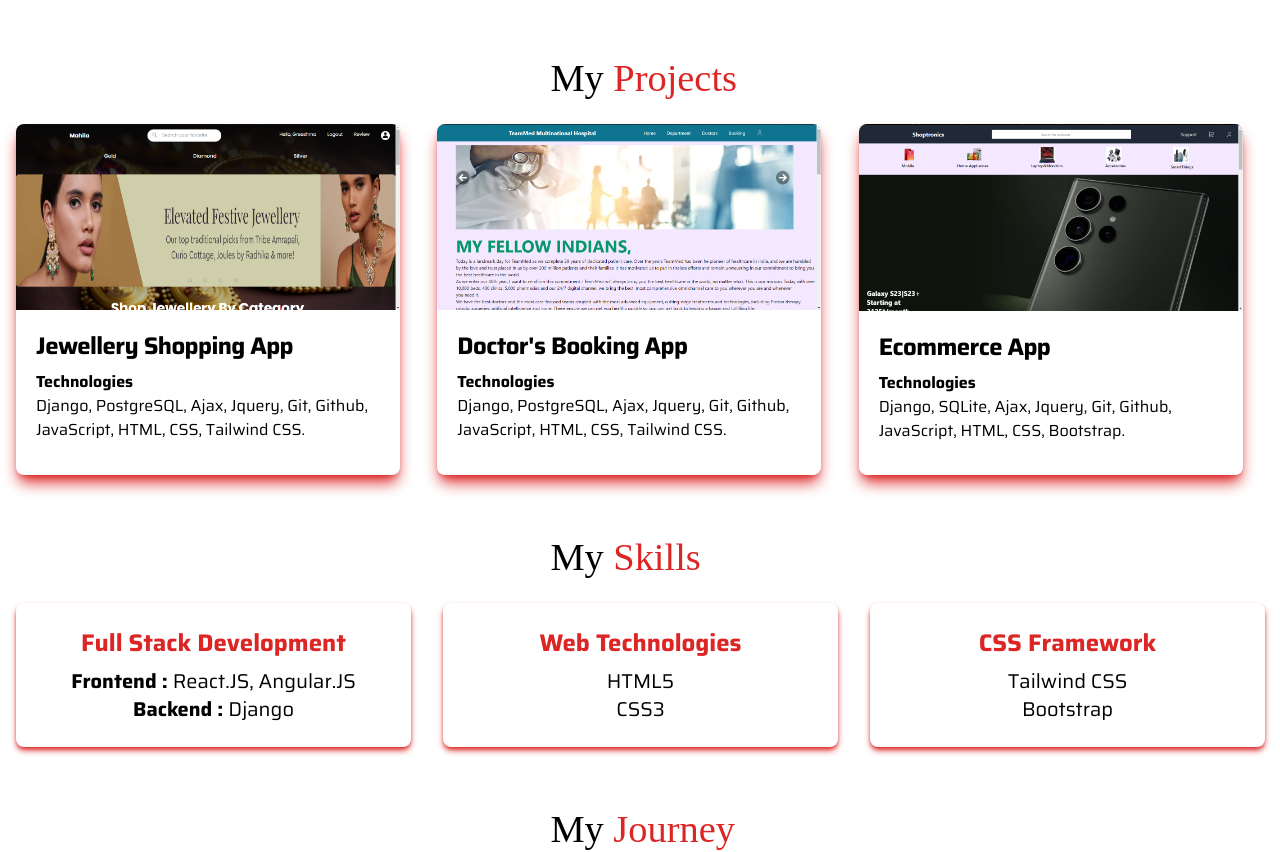
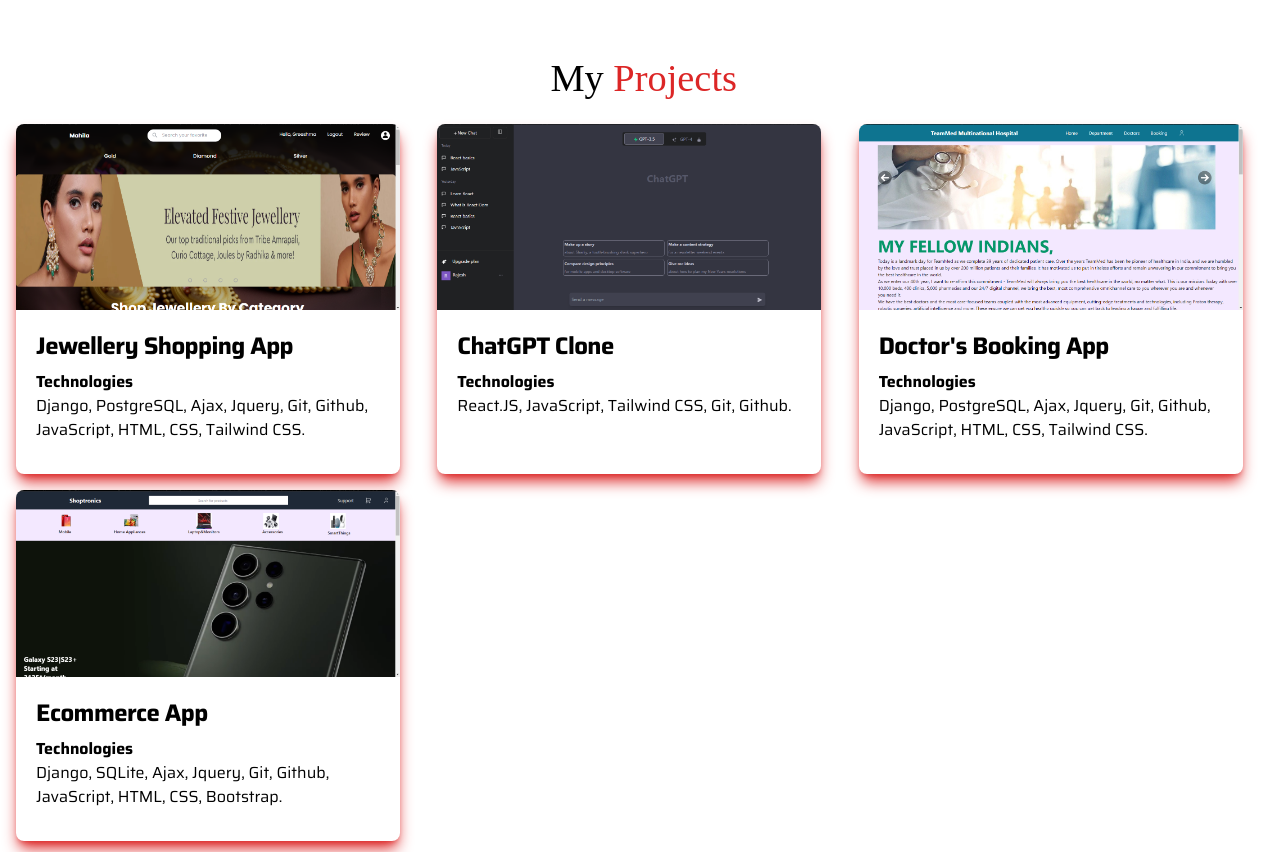
Before and after one commit to rb4807/react-portfolio, a React (Create React App) app: page / in a window 1280 px wide. Shown: the part 1021-1873 px from the top of the page. Built offline with nearby package versions, Linux system fonts and the light colour scheme; a web font is replaced by a local one.

Commit message:
add chatgpt

```diff
--- a/src/App.jsx
+++ b/src/App.jsx
@@ -11,6 +11,7 @@ import about from './assets/about.webp'
 import ecommerce from './assets/ecommerce.webp'
 import mfj from './assets/mfj.webp'
 import teammed from './assets/teammed.webp'
+import chatgpt from './assets/chatgpt.png'
 import Slider from 'react-slick'
 import 'slick-carousel/slick/slick.css'
 import 'slick-carousel/slick/slick-theme.css'
@@ -23,9 +24,9 @@ const { THEME_LIGHT, THEME_DARK } = THEME_TYPES;
 
 function App() {
 
-      // Typing
+    // Typing
 
-      const [typeEffect] = useTypewriter({
+    const [typeEffect] = useTypewriter({
         words : ["Full Stack Dev","Software Dev","Coder"],
         loop : {},
         typeSpeed : 100,
@@ -57,8 +58,8 @@ function App() {
         </svg>
 
     );
+
     const icon = theme === THEME_LIGHT ? lightIcon : darkIcon;
-
     const lightLogo = (
         <img className="hover:scale-110 duration-1000 transform w-10 md:flex md:w-20" src={light} alt="..." />
 
@@ -66,7 +67,6 @@ function App() {
 
     const darkLogo = (
         <img className="hover:scale-110 duration-1000 transform w-10 md:flex md:w-20" src={dark} alt="..." />
-
     );
     const logo = theme === THEME_LIGHT ? lightLogo : darkLogo;
 
@@ -228,7 +228,7 @@ function App() {
                         <div className="content container mx-auto p-4">
                             <div className="grid grid-cols-1 gap-6 text-white md:grid md:grid-cols-3 md:gap-4">
                                 <div class="max-w-sm hover:scale-105 duration-1000 transform bg-white dark:bg-black border-black rounded-lg shadow-md shadow-red-600 md:shadow-lg md:shadow-red-600">
-                                    <a href="https://mfj-rb4807.vercel.app/">
+                                    <a href="https://mfj-rb4807.vercel.app/" target='blank'>
                                         <img className="rounded-t-lg" src={mfj} alt="" />
                                         <div className="p-5">
                                             <h5 className="mb-2 text-2xl font-bold tracking-tight text-black dark:text-white">Jewellery Shopping App</h5>
@@ -236,8 +236,17 @@ function App() {
                                         </div>
                                     </a>
                                 </div>
+                                <div class="max-w-sm hover:scale-105 duration-1000 transform bg-white dark:bg-black border-black rounded-lg shadow-md shadow-red-600 md:shadow-lg md:shadow-red-600">
+                                    <a href="https://chatgpt-clone-7jxv.vercel.app/" target='blank'>
+                                        <img className="rounded-t-lg" src={chatgpt} alt="" />
+                                        <div className="p-5">
+                                            <h5 className="mb-2 text-2xl font-bold tracking-tight text-black dark:text-white">ChatGPT Clone</h5>
+                                            <span className='font-bold text-black dark:text-white'>Technologies</span><p className="mb-3 font-normal text-black dark:text-white">React.JS, JavaScript, Tailwind CSS, Git, Github.</p>
+                                        </div>
+                                    </a>
+                                </div>
                                 <div className="max-w-sm hover:scale-105 duration-1000 transform bg-white dark:bg-black border-black rounded-lg shadow-md shadow-red-600 md:shadow-lg md:shadow-red-600">
-                                    <a href="https://github.com/rb4807/teammed-django.git">
+                                    <a href="https://github.com/rb4807/teammed-django.git" target='blank'>
                                         <img className="rounded-t-lg" src={teammed} alt="" />
                                         <div className="p-5">
                                             <h5 className="mb-2 text-2xl font-bold tracking-tight text-black dark:text-white">Doctor's Booking App</h5>
@@ -247,7 +256,7 @@ function App() {
                                 </div>
                                 <div className="max-w-sm hover:scale-105 duration-1000 transform bg-white dark:bg-black border-black rounded-lg shadow-md shadow-red-600 md:shadow-lg md:shadow-red-600">
                                     <img className="rounded-t-lg" src={ecommerce} alt="" />
-                                    <a href="https://github.com/rb4807/e-commerce.git">
+                                    <a href="https://github.com/rb4807/e-commerce.git" target='blank'>
                                         <div className="p-5">
                                             <h5 className="mb-2 text-2xl font-bold tracking-tight text-black dark:text-white">Ecommerce App</h5>
                                             <span className='font-bold text-black dark:text-white'>Technologies</span><p className="mb-3 font-normal text-black dark:text-white">Django, SQLite, Ajax, Jquery, Git, Github, JavaScript, HTML, CSS, Bootstrap.</p>
```
Also changed, not shown: src/assets/chatgpt.png (added).
